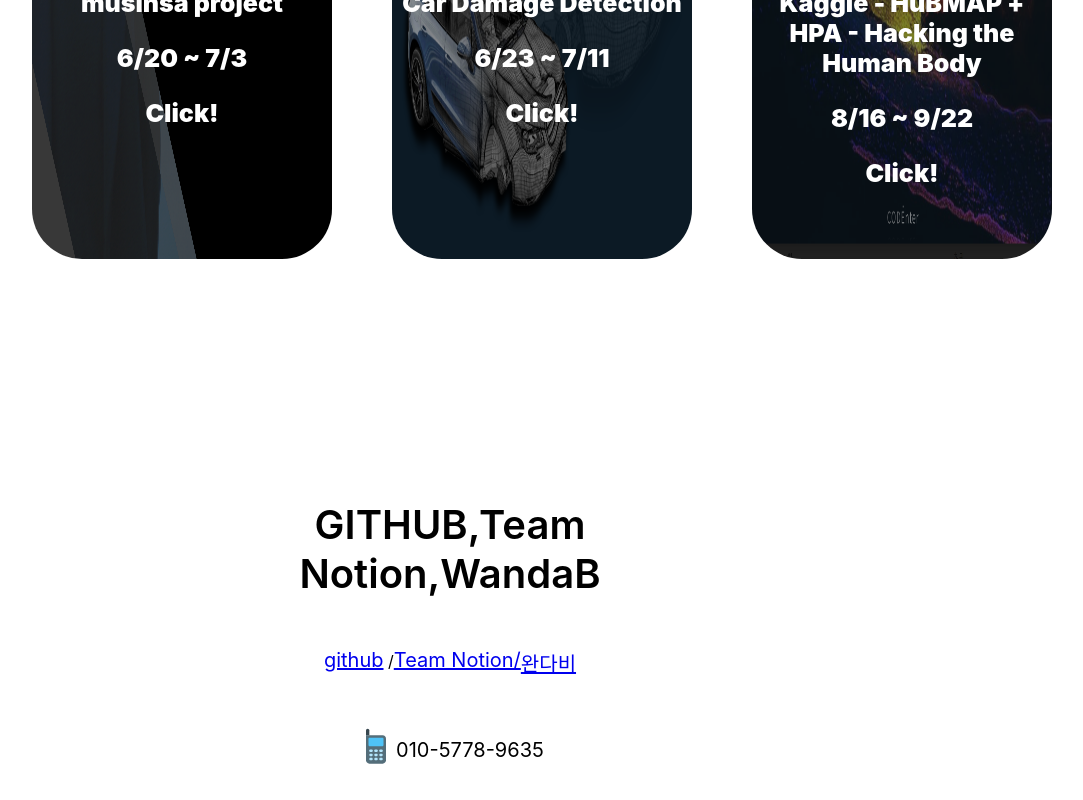
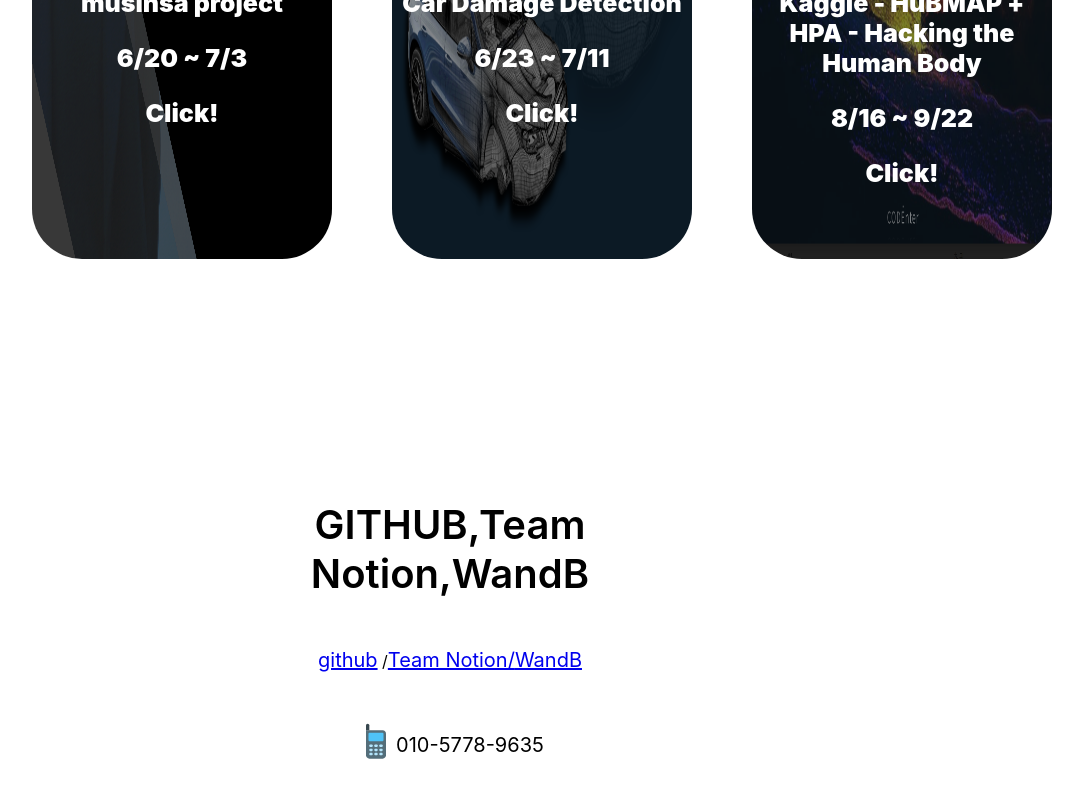
Before and after one commit to leeyounagh/juchanportfolio, a React (Create React App) app: page / in a window 1280 px wide. Shown: the part 1162-1962 px from the top of the page, without its empty margins (190-1273 px from the left). Built offline with nearby package versions, Linux system fonts and the light colour scheme.

Commit message:
스펠링 수정

```diff
--- a/src/Home/Home.js
+++ b/src/Home/Home.js
@@ -13,7 +13,7 @@
             <div style={{width:"100%",height:"300px",display:"flex",}}>
                <div style={{width:"40%",height:"100%",position:"relative",left:"30%",
             paddingTop:"50px"}}>
-                      <div style={{fontSize:"40px",fontWeight:"600",}}>GITHUB,Team Notion,WandaB</div>
+                      <div style={{fontSize:"40px",fontWeight:"600",}}>GITHUB,Team Notion,WandB</div>
                       <div style={{display:"flex",justifyContent:'center',padding:"50px"}}>
                         <div>
                         <a style={{fontSize:"20px"}} href='https://github.com/jcjang1'>github</a> /
@@ -23,7 +23,7 @@
                             ' >Team Notion/</a>
                         </div>
                         <div>
-                            <a style={{fontSize:"20px"}} href='https://wandb.ai/jcjang'> 완다비</a>
+                            <a style={{fontSize:"20px"}} href='https://wandb.ai/jcjang'> WandB</a>
                         </div>
                       </div>
                       <div>
```
